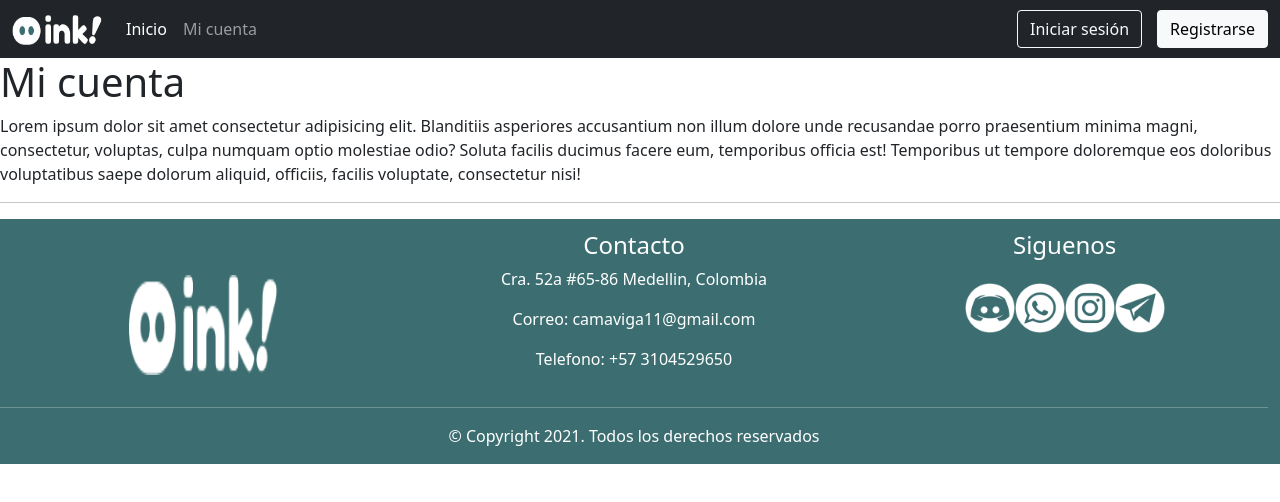
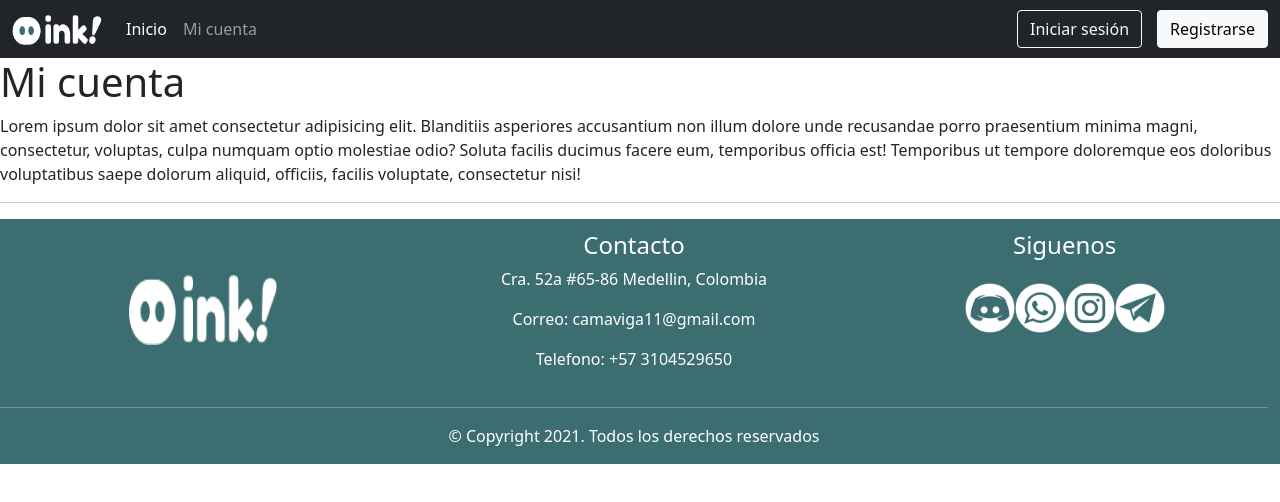
Before and after one commit to camaviga11/OinkApp, an Angular app in the folder FrontOinkApp/: page /micuenta in a window 1280 px wide. Shown: the top 502 px of the page. Built offline with nearby package versions, Linux system fonts and the light colour scheme.

Commit message:
Cambios menoes en los logos

```diff
--- a/FrontOinkApp/src/app/footer/footer.component.html
+++ b/FrontOinkApp/src/app/footer/footer.component.html
@@ -3,7 +3,7 @@
     <div class="row">
         <div class=" col-lg-4 text-center pt-5">
             <a href=""><img class="logo-footer" src="../../assets/diseno/Logo.png" alt="Logo" width="150px"
-                    height="100px"></a>
+                    height="70px"></a>
         </div>
         <div class="col-lg-4 flex-column pb-1 pt-1">
             <h4 class="text-center pb-2">Contacto</h4>
--- a/FrontOinkApp/src/app/nav-bar/nav-bar.component.html
+++ b/FrontOinkApp/src/app/nav-bar/nav-bar.component.html
@@ -1,7 +1,7 @@
 <!--BARRA DE NAVEGACION-->
 <nav class="navbar navbar-expand-lg navbar-light bg-light navbar-dark bg-dark">
     <div class="container-fluid">
-      <a class="navbar-brand" href=""><img class="logo-footer" src="../../assets/diseno/logo.png" alt="Logo" width="90px"
+      <a class="navbar-brand" href=""><img class="logo-footer" src="../../assets/diseno/Logo.png" alt="Logo" width="90px"
         height="30px"></a>
       <button class="navbar-toggler" type="button" data-bs-toggle="collapse" data-bs-target="#navbarSupportedContent" aria-controls="navbarSupportedContent" aria-expanded="false" aria-label="Toggle navigation">
         <span class="navbar-toggler-icon"></span>
```
